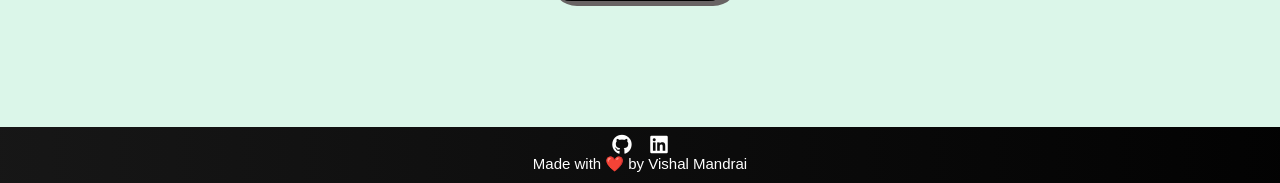
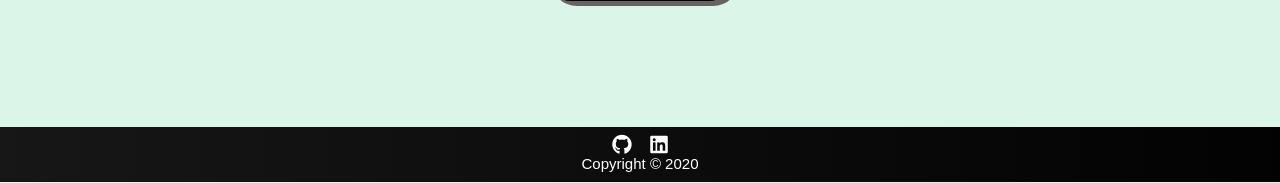
Before and after one commit to VishalMandrai/Dental-Admission-Predictor_CAAPID-Project, a Flask app: page / in a window 1280 px wide. Shown: the part 1242-1425 px from the top of the page. Run offline with Flask 2, Linux system fonts and the light colour scheme; some libraries are stand-ins or nearby versions.

Commit message:
Update index.html

```diff
--- a/templates/index.html
+++ b/templates/index.html
@@ -315,7 +315,7 @@
                <a target="_blank" href="https://github.com/VishalMandrai/Dental-Admission-Predictor_CAAPID-Project"><i class="fab fa-github fa-lg contact-icon"></i></a>
                <a target="_blank" href="https://www.linkedin.com/in/vishal-mandrai999/"><i class="fab fa-linkedin fa-lg contact-icon"></i></a>
            </div>
-           <p class='footer-description'>Made with ❤️ by Vishal Mandrai</p>
+           <p class='footer-description'>Copyright © 2020</p>
        </div>
 
     </body>
```
